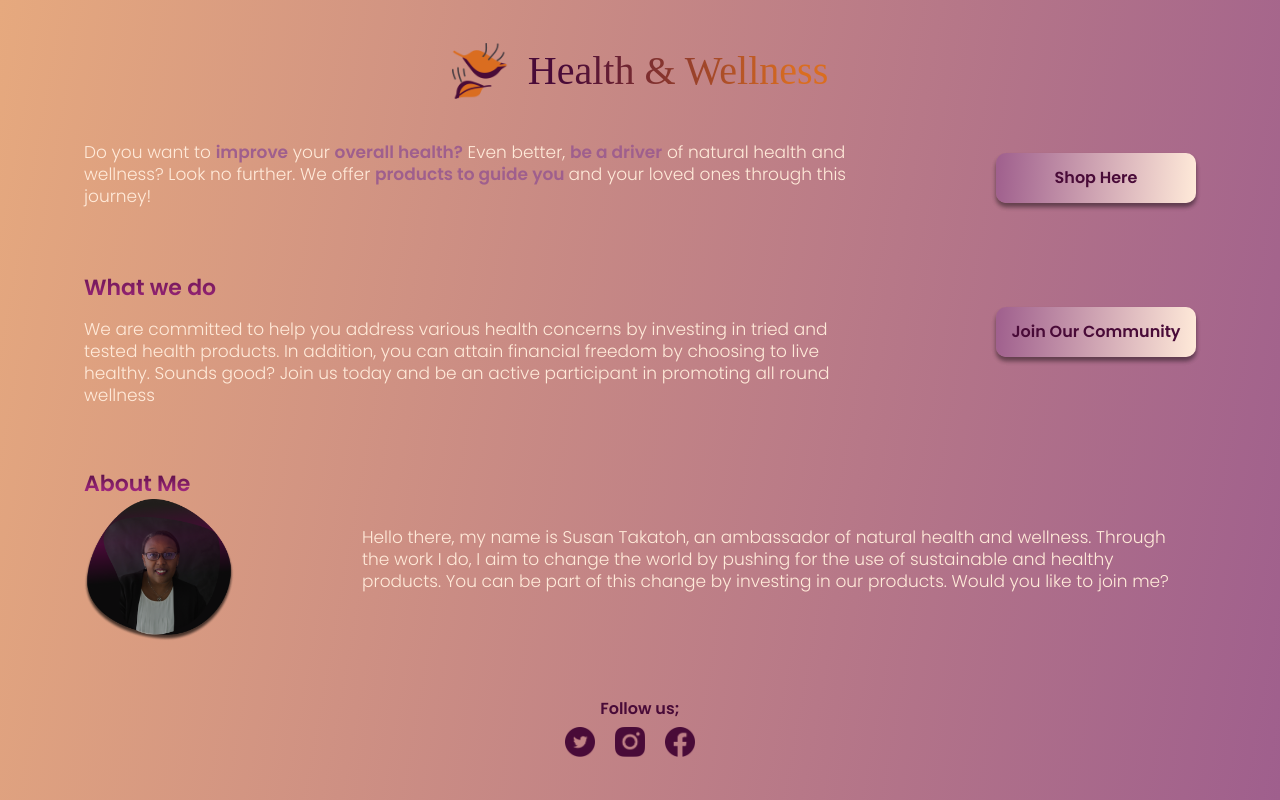
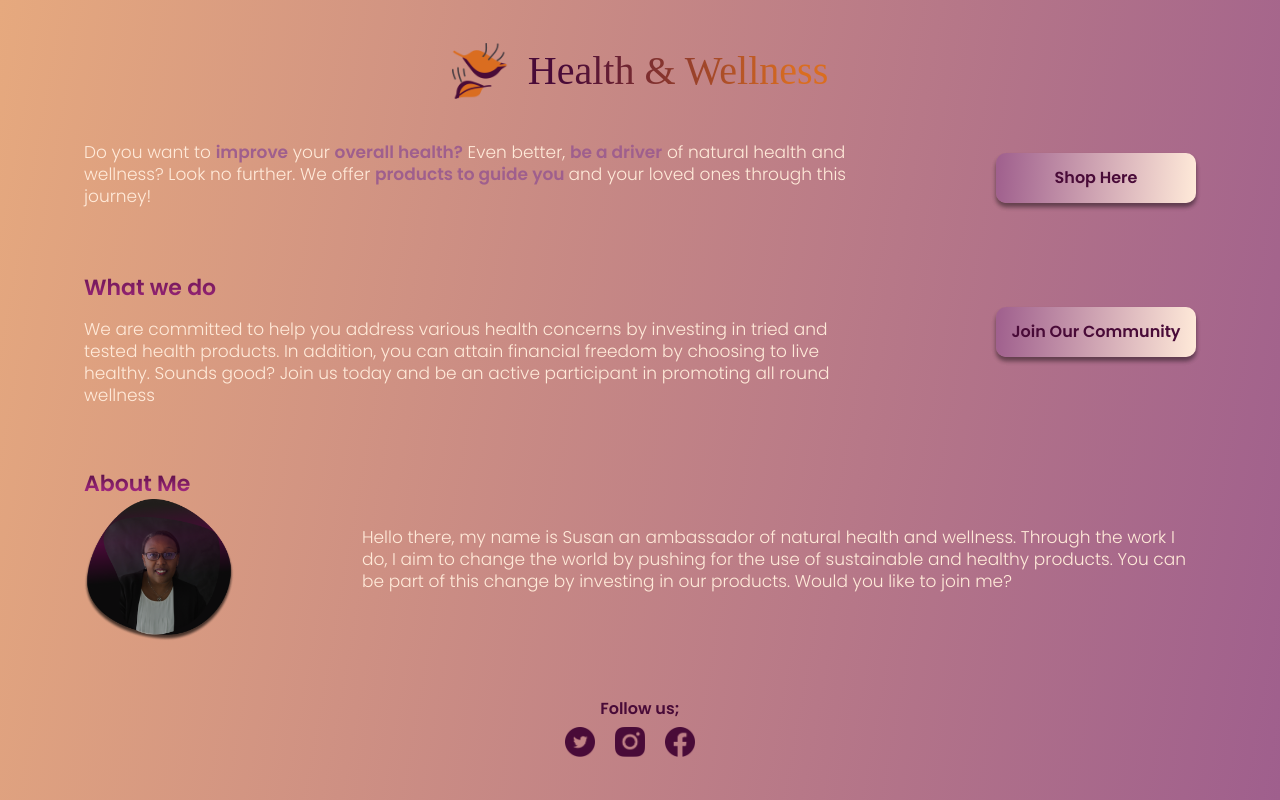
Before and after one commit to mogobanyamwaro/phelcia-homepage-japan, a React (Create React App) app: page / in a window 1280 px wide. Built offline with nearby package versions, Linux system fonts and the light colour scheme; a web font is replaced by a local one.

Commit message:
chore: remove sir name

```diff
--- a/src/components/about-me/About.tsx
+++ b/src/components/about-me/About.tsx
@@ -16,11 +16,10 @@ function About() {
       <div className="md:w-3/4">
         {" "}
         <p className="text-sm about__text">
-          Hello there, my name is Susan Takatoh, an ambassador of natural health
-          and wellness. Through the work I do, I aim to change the world by
-          pushing for the use of sustainable and healthy products. You can be
-          part of this change by investing in our products. Would you like to
-          join me?
+          Hello there, my name is Susan an ambassador of natural health and
+          wellness. Through the work I do, I aim to change the world by pushing
+          for the use of sustainable and healthy products. You can be part of
+          this change by investing in our products. Would you like to join me?
         </p>
       </div>
     </div>
```
Also changed, not shown: 1 other file (tests, documents, lock files or other folders).
